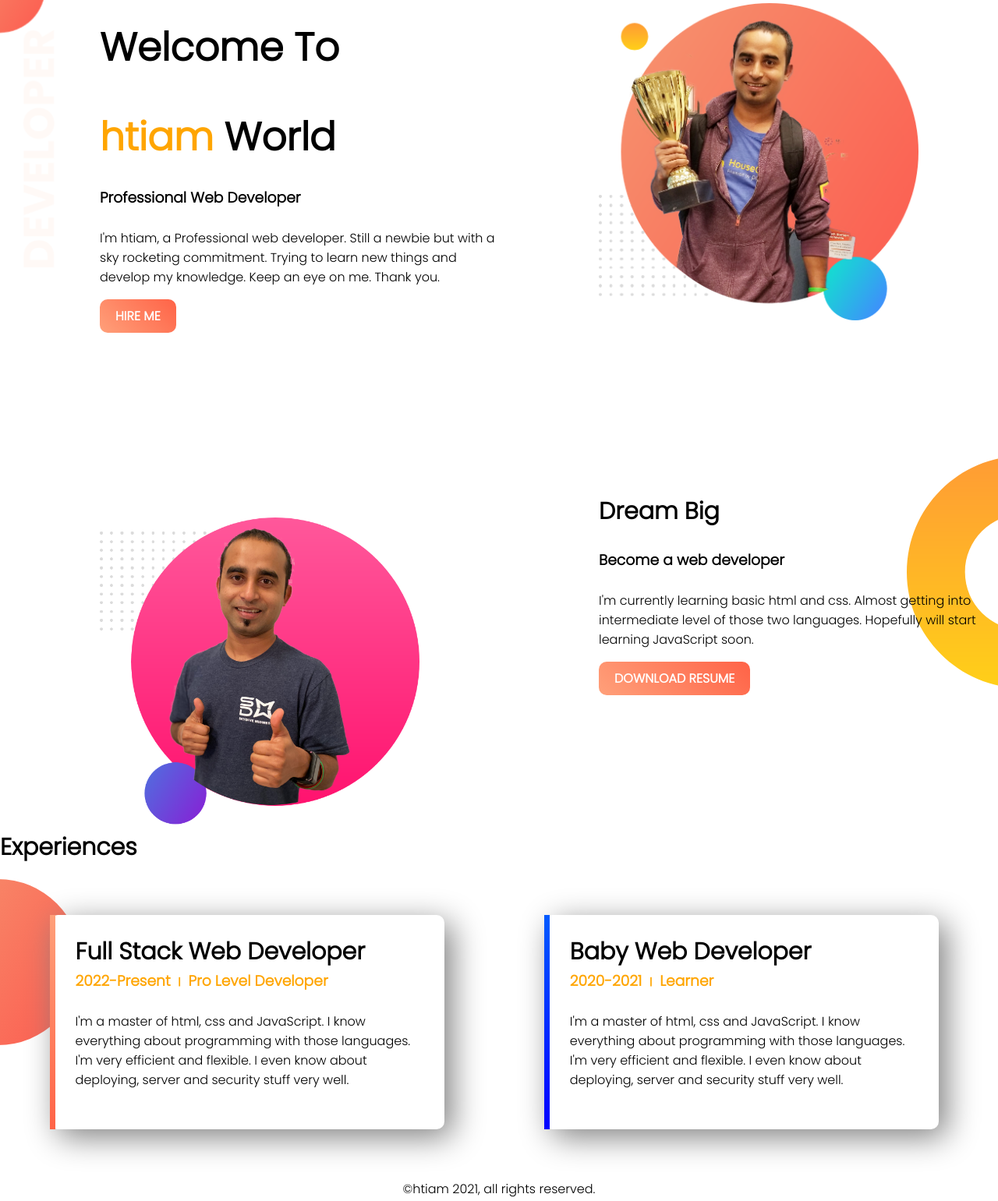
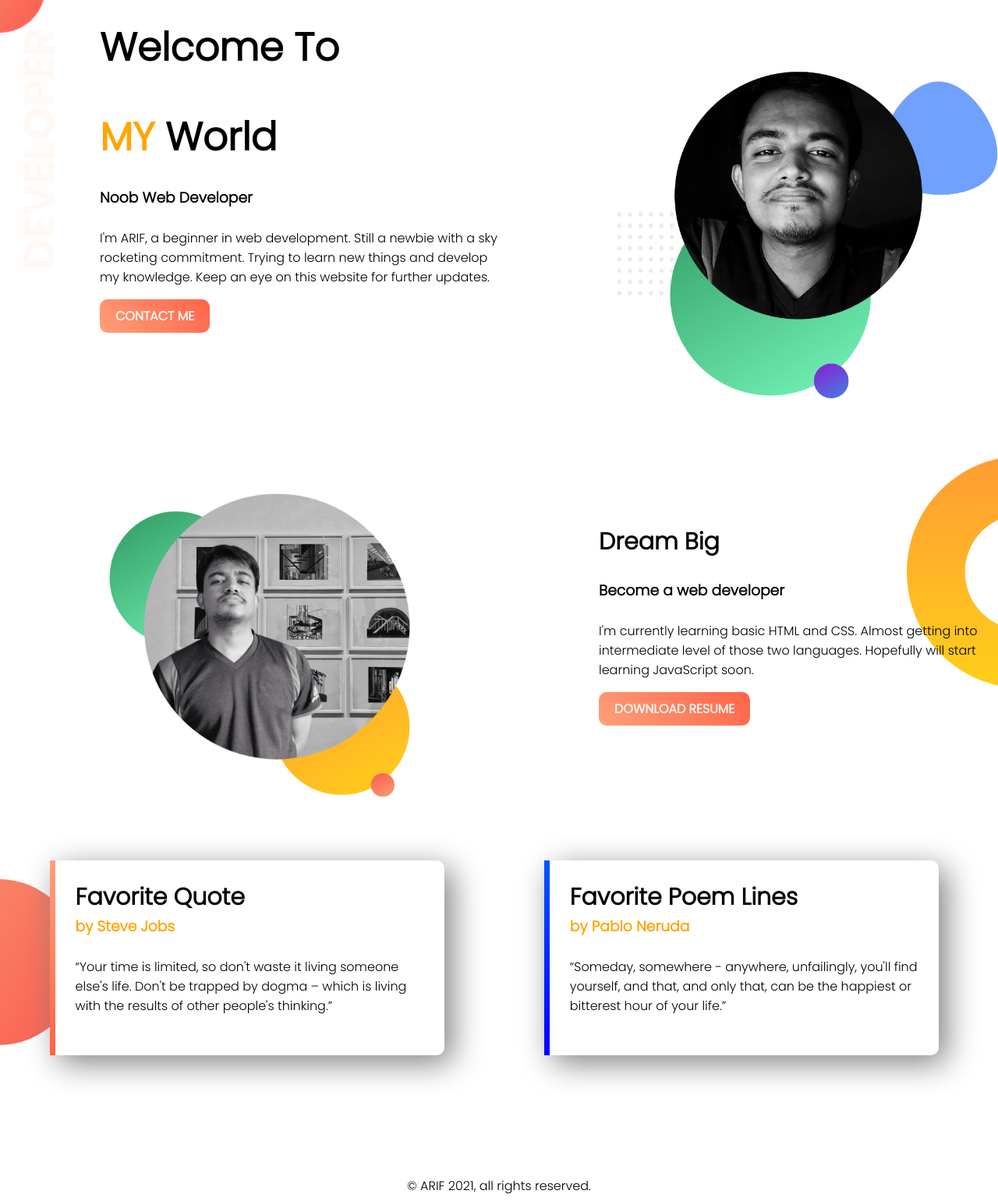
Before and after one commit to htiam/web-portfolio, a plain HTML site: page index.html in a window 1280 px wide. Shown: the part 16-1557 px from the top of the page at 78% size. Drawn offline with Linux system fonts and the light colour scheme.

Commit message:
added my info

```diff
--- a/index.html
+++ b/index.html
@@ -9,49 +9,54 @@
 </head>
 
 <body>
+
+    <!-----------------------TOP SECTION--------------------------->
     <section class="top_banner">
         <div class="sec_one" id="text_one">
             <h1>Welcome To</h1>
-            <h1> <span class="orange_color" >htiam</span> World</h1>
-            <h3>Professional Web Developer</h3>
-            <p>I'm htiam, a Professional web developer. Still a newbie but with a sky rocketing commitment. Trying to learn new things and develop my knowledge. Keep an eye on me. Thank you.</p>
+            <h1> <span class="orange_color" >MY</span> World</h1>
+            <h3>Noob Web Developer</h3>
+            <p>I'm ARIF, a beginner in web development. Still a newbie with a sky rocketing commitment. Trying to learn new things and develop my knowledge. Keep an eye on this website for further updates.</p>
 
-            <a class="link_button" target="_blank" href="https://www.facebook.com/ArifuzzamanMurad/">HIRE ME</a>
+            <a class="link_button" target="_blank" href="https://www.facebook.com/ArifuzzamanMurad/">CONTACT ME</a>
         </div>
         <div class="sec_one" id="img_one">
-            <img src="./images/jhankar.png" alt="">
+            <img src="./images/arif-s.png" alt="">
         </div>
     </section>
+
+    <!-----------------------MIDDLE SECTION--------------------------->
 
     <section class="middle_banner">
         <div class="sec_two" id="text_two">
             <h2>Dream Big</h2>
             <h3>Become a web developer</h3>
-            <p>I'm currently learning basic html and css. Almost getting into intermediate level of those two languages. Hopefully will start learning JavaScript soon.</p>
+            <p>I'm currently learning basic HTML and CSS. Almost getting into intermediate level of those two languages. Hopefully will start learning JavaScript soon.</p>
 
             <a class="resume_button" href="#">DOWNLOAD RESUME</a>
         </div>
 
         <div class="sec_two" id="img_two">
-            <img src="/images/jhankar2.png" alt="">
+            <img src="/images/arif2-s.png " alt="">
         </div>
     </section>
 
+    <!-----------------------BOTTOM SECTION--------------------------->
+
     <section class="bottom_banner">
-        <h2>Experiences</h2>
         <div class="sec_three" id="full_stack">
-            <h2>Full Stack Web Developer</h2>
-            <h3><span class="orange_color" >2022-Present । Pro Level Developer</span> </h3>
-            <p>I'm a master of html, css and JavaScript. I know everything about programming with those languages. I'm very efficient and flexible. I even know about deploying, server and security stuff very well.</p>
+            <h2>Favorite Quote</h2>
+            <h3><span class="orange_color" >by Steve Jobs</span> </h3>
+            <p>“Your time is limited, so don't waste it living someone else's life. Don't be trapped by dogma – which is living with the results of other people's thinking.”</p>
         </div>
         <div class="sec_three" id="baby_web">
-            <h2>Baby Web Developer</h2>
-            <h3><span class="orange_color">2020-2021 । Learner</span></h3>
-            <p>I'm a master of html, css and JavaScript. I know everything about programming with those languages. I'm very efficient and flexible. I even know about deploying, server and security stuff very well. </p>
+            <h2>Favorite Poem Lines</h2>
+            <h3><span class="orange_color">by Pablo Neruda</span></h3>
+            <p>“Someday, somewhere - anywhere, unfailingly, you'll find yourself, and that, and only that, can be the happiest or bitterest hour of your life.” </p>
         </div>
     </section>
     <footer>
-        <p>©htiam 2021, all rights reserved.</p>
+        <p>© ARIF 2021, all rights reserved.</p>
     </footer>
 </body>
 
--- a/style.css
+++ b/style.css
@@ -28,7 +28,7 @@ section {
     padding-left: 5%;
 }
 .sec_one img {
-    width: 80%;
+    width: 100%;
     margin-top: 20px;
 }
 .top_banner{
@@ -72,7 +72,6 @@ section {
 
 .sec_two img {
     width: 80%;
-    margin-top: 80px;
 }
 
 .resume_button{
```
Also changed, not shown: images/arif-s.png (added), images/arif2-s.png (added), images/jhankar.png (deleted), images/jhankar2.png (deleted).
